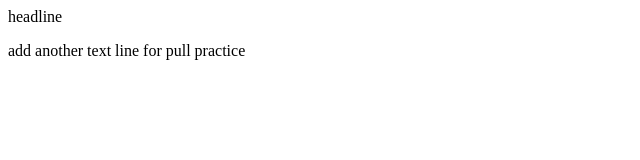
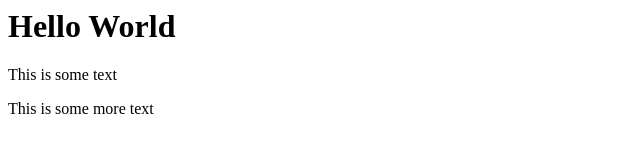
Before and after one commit to jbowser64/My-First-GIT, a plain HTML site: page index.html in a window 1280 px wide. Shown: the whole page, without its empty margins (0-640 px from the left). Drawn offline with Linux system fonts and the light colour scheme.

Commit message:
more practice

```diff
--- a/index.html
+++ b/index.html
@@ -1,2 +1,3 @@
-<p>headline</p>
-<p>add another text line for pull practice</p>
+<h1>Hello World</h1>
+<p>This is some text</p>
+<p>This is some more text</p>
```
